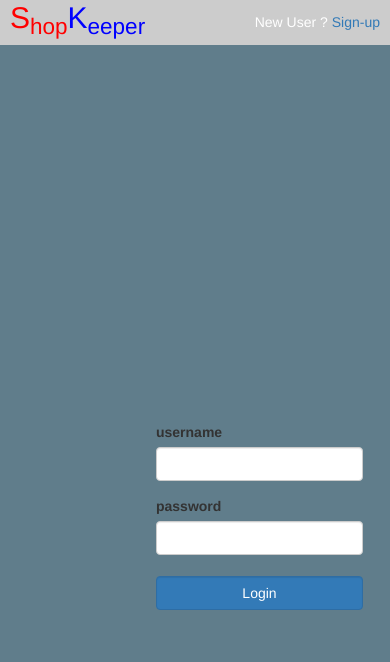
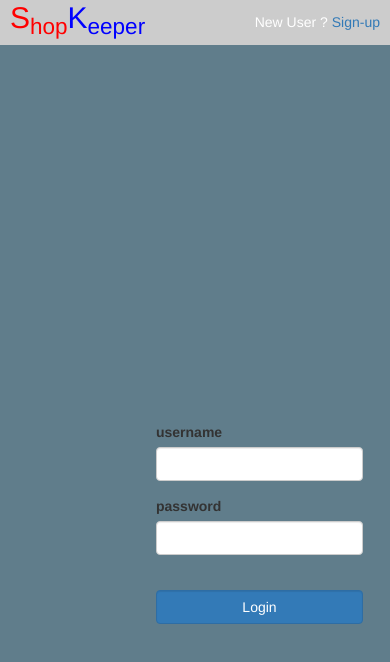
Before and after one commit to csreddy7/ShopKeeper, a website: page ShopKeeper.html in a window 390 px wide. Drawn offline with nearby package versions, Linux system fonts and the light colour scheme.

Commit message:
updateing template

```diff
--- a/ShopKeeper.html
+++ b/ShopKeeper.html
@@ -29,7 +29,7 @@
 					<div class="col-md-8"><input type="password" class="form-control" ></div>
 				</div>
 				<div class="form-group">
-					<label class="control-label col-xs-4" ></label>
+					<label class="control-label col-md-4" ></label>
 					<div class="col-md-4"><input type="button"  value="Login" class="form-control btn btn-primary" ></div>
 				</div>
 
```
